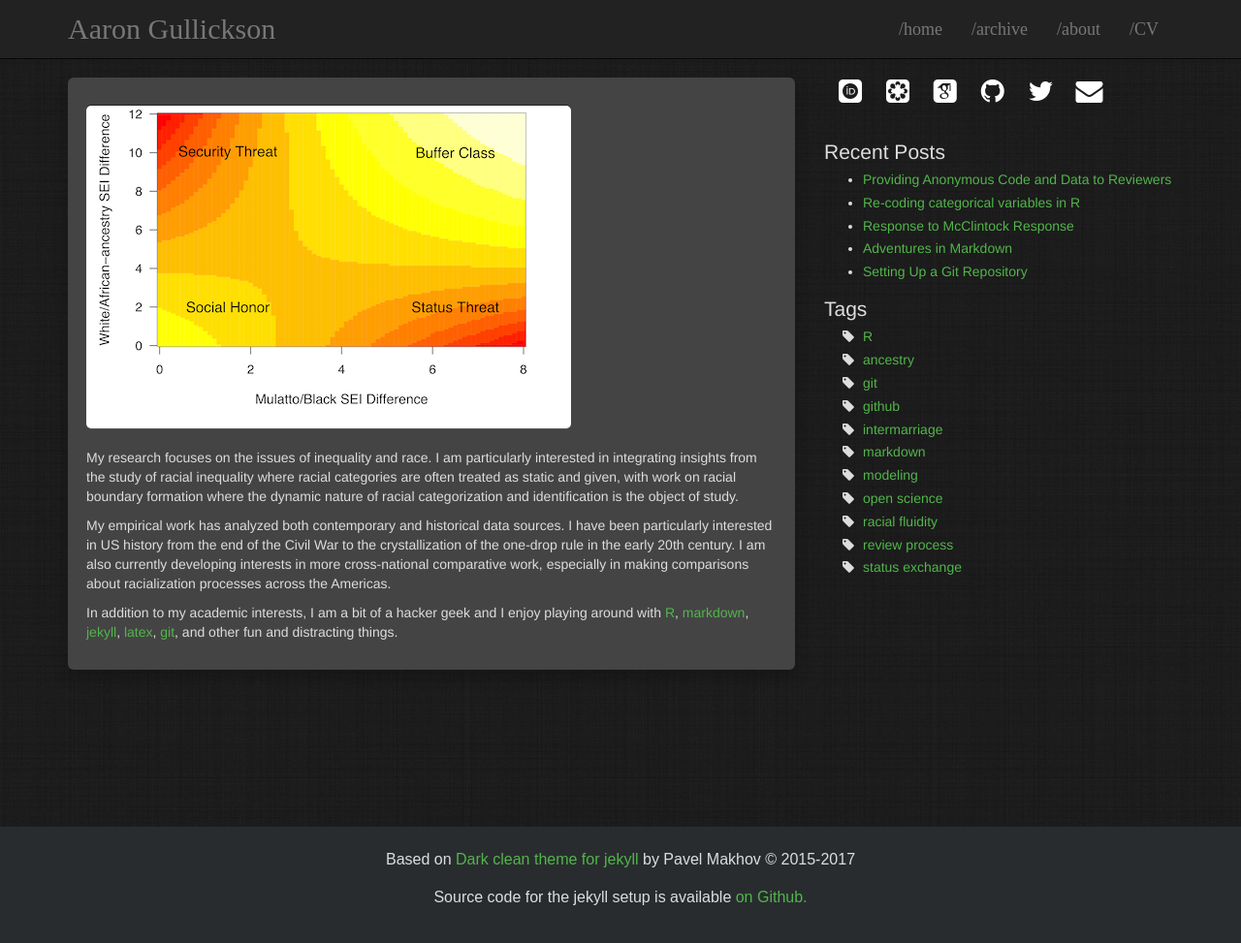
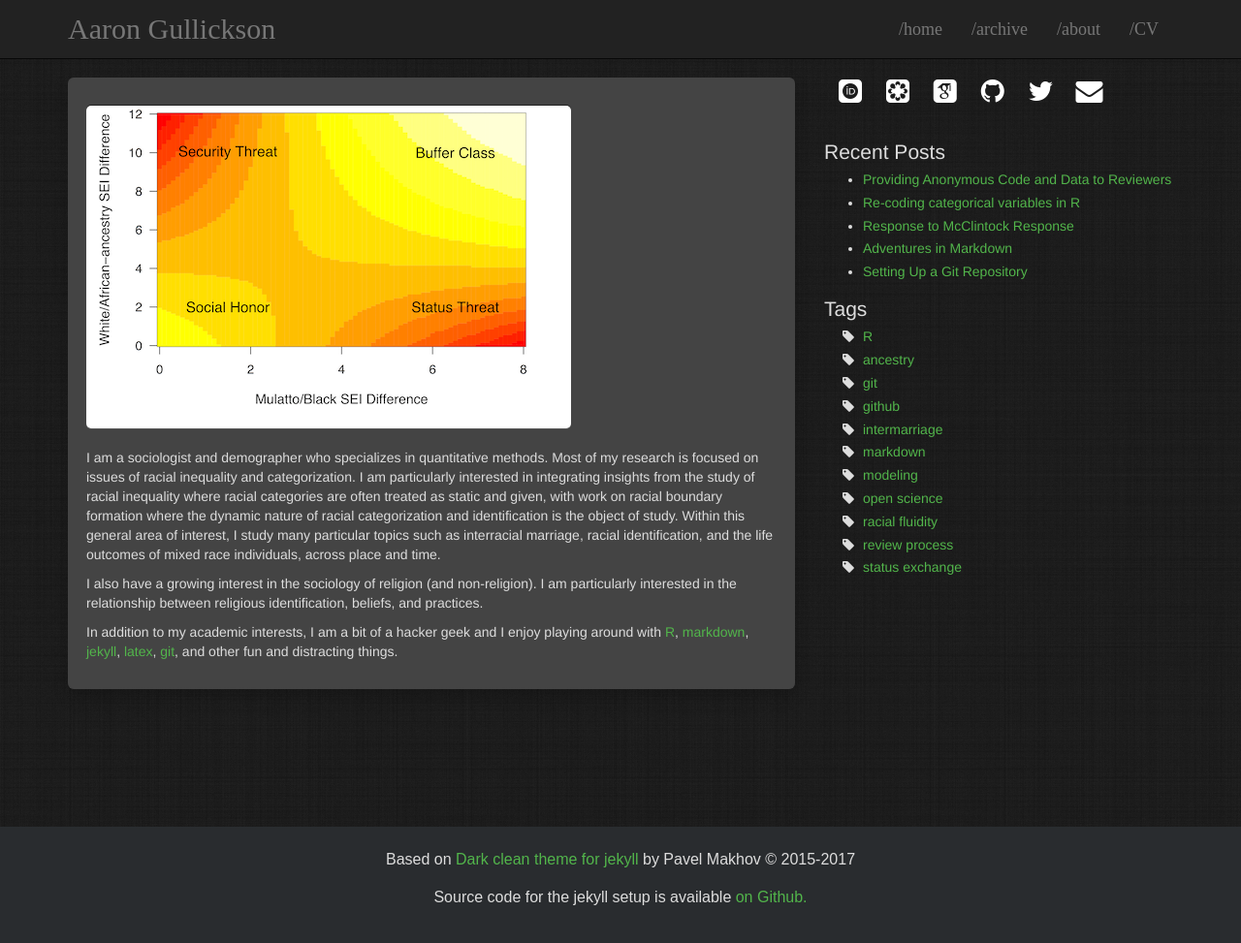
Before and after one commit to AaronGullickson/AaronGullickson.github.io, a Jekyll site: the page built from about.md, in a window 1280 px wide and 981 px high. Shown: the top 973 px of the window at 97% size. Built offline with Jekyll 4.4.1, drawn with Linux system fonts in a browser that asks for light colours; some web fonts are replaced.

Commit message:
updated about page

```diff
--- a/about.md
+++ b/about.md
@@ -6,8 +6,8 @@ title: About
 
 ![]({{ site.baseurl }}/assets/ajsmulattoslide.png)
 
-My research focuses on the issues of inequality and race. I am particularly interested in integrating insights from the study of racial inequality where racial categories are often treated as static and given, with work on racial boundary formation where the dynamic nature of racial categorization and identification is the object of study.
+I am a sociologist and demographer who specializes in quantitative methods. Most of my research is focused on issues of racial inequality and categorization. I am particularly interested in integrating insights from the study of racial inequality where racial categories are often treated as static and given, with work on racial boundary formation where the dynamic nature of racial categorization and identification is the object of study. Within this general area of interest, I study many particular topics such as interracial marriage, racial identification, and the life outcomes of mixed race individuals,  across place and time.
 
-My empirical work has analyzed both contemporary and historical data sources. I have been particularly interested in US history from the end of the Civil War to the crystallization of the one-drop rule in the early 20th  century. I am also currently developing interests in more cross-national comparative work, especially in making comparisons about racialization processes across the Americas.
+I also have a growing interest in the sociology of religion (and non-religion). I am particularly interested in the relationship between religious identification, beliefs, and practices.
 
 In addition to my academic interests, I am a bit of a hacker geek and I enjoy playing around with [R](https://www.r-project.org), [markdown](https://daringfireball.net/projects/markdown/), [jekyll](https://jekyllrb.com/),  [latex](https://www.latex-project.org/), [git](https://git-scm.com/), and other fun and distracting things.
```
